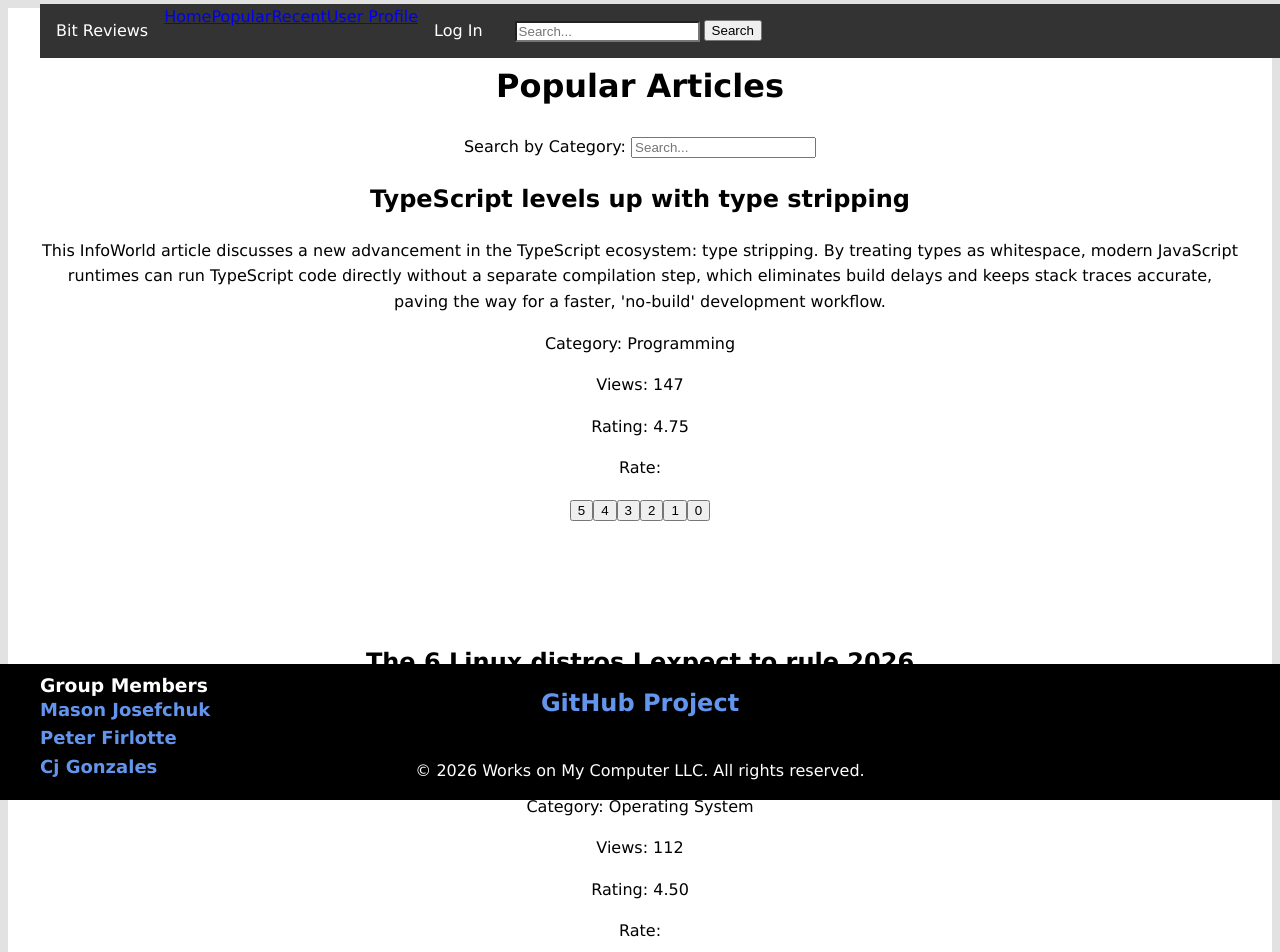
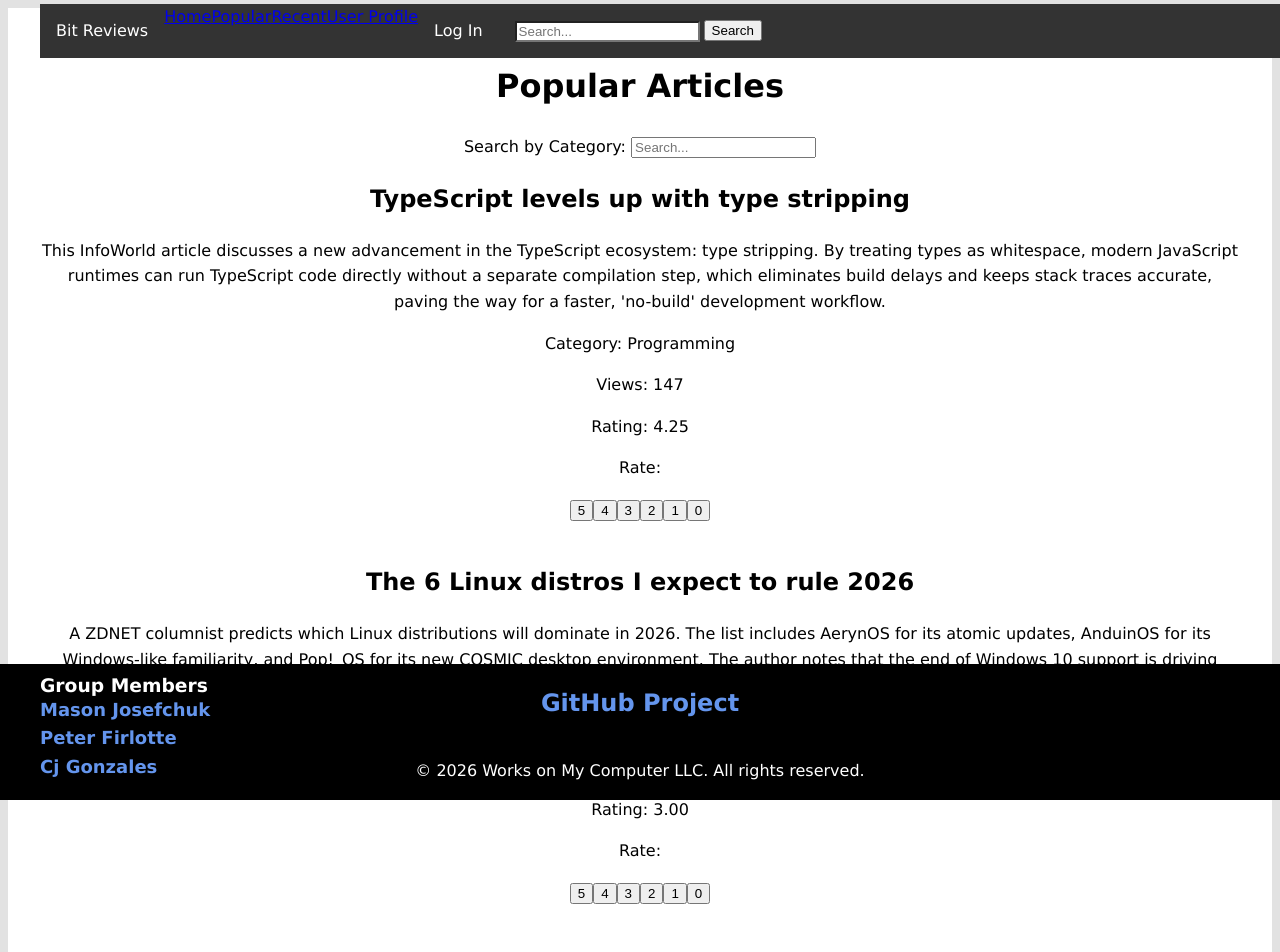
Before and after one commit to pfirlotte-rrc/COMP-4002-Project, a React (Vite) app: page /popular in a window 1280 px wide. Shown: the top 952 px of the page. Built offline with nearby package versions, Linux system fonts and the light colour scheme.

Commit message:
Added to the article context and popular page to make sure that if the current user has rated, they cannot rate again. Also fixed test data for the rating.

```diff
--- a/src/apis/ArticleData.tsx
+++ b/src/apis/ArticleData.tsx
@@ -4,7 +4,10 @@ Name: string,
 NewsArticle: string,
 PublishDate: Date,
 Description: string,
-Ratings: number [],
+Ratings: {
+  userId: string;
+  value: number;
+}[],
 Category: string,
 Views: number
 }
@@ -15,70 +18,100 @@ export const listOfArticles: Article[] = [
     NewsArticle: "https://pythonguides.com/typescript-date/",
     PublishDate: new Date(2026, 0, 27),
     Description: "This article is a comprehensive tutorial explaining how to create, format, and manipulate dates using TypeScript's native Date object. It covers practical topics like time zones, custom formatting, and performing common operations, and also suggests libraries like date-fns for complex tasks.",
-    Ratings: [5, 4, 4, 5],
+    Ratings: [{ userId: "u1", value: 2 },
+  { userId: "u2", value: 4 },
+  { userId: "u3", value: 4 },
+  { userId: "u4", value: 5 }],
     Category: "Programming",
     Views: 37},
   {Name: "I Switched From Windows 11 to Linux Mint. Here Are 7 Things It Does Way Better",
     NewsArticle: "https://www.pcmag.com/opinions/i-switched-from-windows-11-to-linux-mint-7-things-it-does-way-better?test_uuid=04IpBmWGZleS0I0J3epvMrC&test_variant=B",
     PublishDate: new Date(2026, 0, 28),
     Description: "This article details a user's experience switching from Windows 11 to Linux Mint, highlighting seven key areas where Mint excels. It also frankly addresses the trade-offs, including a lack of mainstream software like Adobe Creative Cloud and Microsoft Office.",
-    Ratings: [5, 1, 2, 5],
+    Ratings: [
+  { userId: "u2", value: 4 },
+  { userId: "u3", value: 4 },
+  { userId: "u4", value: 5 }],
     Category: "Operating System",
     Views: 26},
   {Name: "Nationwide is deepening its use of cloud services with AWS",
     NewsArticle: "https://www.cloudcomputing-news.net/news/nationwide-is-deepening-its-use-of-cloud-services-with-aws/",
     PublishDate: new Date(2026, 0, 24),
     Description: "Nationwide Building Society, a large UK financial institution, is expanding its existing cloud partnership with AWS. This move is part of a gradual, long-term strategy to consolidate more of its operational workloads on AWS to achieve greater flexibility, resilience, and improved customer and employee experiences.",
-    Ratings: [5, 3, 2, 1],
+    Ratings: [{ userId: "u1", value: 2 },
+  { userId: "u2", value: 4 },
+  { userId: "u3", value: 4 },
+  { userId: "u4", value: 5 }],
     Category: "Cloud Computing",
     Views: 73},
   {Name: "CS846: The Role of LLMs in Software Engineering (Week 4)",
     NewsArticle: "https://cs.uwaterloo.ca/~m2nagapp/courses/CS846/1261/schedule.html",
     PublishDate: new Date(2026, 0, 27),
     Description: "This university course schedule for Week 4 focuses on 'Requirements Engineering using Generative AI.' It lists several academic papers that investigate how LLMs like ChatGPT can be used for requirements elicitation, specification generation, and prompt engineering, highlighting the growing academic interest in AI-assisted software development.",
-    Ratings: [4, 5, 4, 3],
+    Ratings: [{ userId: "u1", value: 1 },
+  { userId: "u2", value: 4 },
+  { userId: "u3", value: 4 },
+  { userId: "u4", value: 5 }],
     Category: "Computer Science Education",
     Views: 42},
   {Name: "QNX vs Zephyr vs Embedded Linux in 2026: How Safety-Critical Teams Actually Choose",
     NewsArticle: "https://promwad.com/news/qnx-zephyr-embedded-linux-safety-critical-2026",
     PublishDate: new Date(2026, 0, 26),
     Description: "This in-depth industry analysis explores how engineering teams select operating systems for safety-critical projects in 2026. It moves beyond simple feature comparisons to discuss certification risk, long-term support, and the rise of hybrid architectures, comparing the strengths of QNX's predictability, Zephyr's openness, and Embedded Linux's flexibility.",
-    Ratings: [5, 5, 4, 5],
+    Ratings: [{ userId: "u1", value: 5 },
+  { userId: "u2", value: 4 },
+  { userId: "u3", value: 4 },
+  { userId: "u4", value: 1 }],
     Category: "Operating System",
     Views: 58},
   {Name: "AI Boom Drives Data Center Capex to $1.7 Trillion by 2030",
     NewsArticle: "https://www.prnewswire.com/news-releases/ai-boom-drives-data-center-capex-to-1-7-trillion-by-2030--according-to-delloro-group-302681759.html",
     PublishDate: new Date(2026, 1, 10),
     Description: "A report from Dell'Oro Group projects that the artificial intelligence boom will fuel a massive surge in data center capital expenditures, reaching $1.7 trillion by 2030. The report highlights that the top four US hyperscalers are expected to represent about half of this global spending as they deploy larger and more complex AI clusters.",
-    Ratings: [4, 4, 5, 4],
+    Ratings: [{ userId: "u1", value: 5 },
+  { userId: "u2", value: 4 },
+  { userId: "u3", value: 2 },
+  { userId: "u4", value: 5 }],
     Category: "Cloud Computing",
     Views: 95},
   {Name: "The Only Programming Languages Worth Learning in 2026",
     NewsArticle: "https://content.techgig.com/career-advice/only-programming-languages-worth-learning-2026/articleshow/126939089.cms",
     PublishDate: new Date(2026, 0, 20),
     Description: "This career guide for tech students argues that depth in a key language beats breadth. It recommends TypeScript for modern apps (noting it now surpasses JavaScript and Python in GitHub contributors), Python for AI orchestration, Go for infrastructure, Rust for secure systems, and Java/C# for enterprise stability, emphasizing long-term relevance over trends.",
-    Ratings: [3, 4, 5, 2],
+    Ratings: [{ userId: "u1", value: 5 },
+  { userId: "u2", value: 4 },
+  { userId: "u3", value: 4 },
+  { userId: "u4", value: 5 }],
     Category: "Programming",
     Views: 81},
   {Name: "The 6 Linux distros I expect to rule 2026",
     NewsArticle: "https://www.zdnet.com/article/linux-2026-best-distros/",
     PublishDate: new Date(2026, 1, 8),
     Description: "A ZDNET columnist predicts which Linux distributions will dominate in 2026. The list includes AerynOS for its atomic updates, AnduinOS for its Windows-like familiarity, and Pop!_OS for its new COSMIC desktop environment. The author notes that the end of Windows 10 support is driving many new users to explore Linux.",
-    Ratings: [5, 4, 5, 4],
+    Ratings: [{ userId: "u1", value: 5 },
+  { userId: "u2", value: 2 },
+  { userId: "u3", value: 4 },
+  { userId: "u4", value: 1 }],
     Category: "Operating System",
     Views: 112},
   {Name: "Oxide Closes $200M Series C to Scale On-Premises Cloud Computing",
     NewsArticle: "https://www.hpcwire.com/off-the-wire/oxide-closes-200m-series-c-to-scale-on-premises-cloud-computing/",
     PublishDate: new Date(2026, 1, 9),
     Description: "Oxide Computer Company announces a $200 million Series C funding round to scale its on-premises cloud computing platform. The company builds integrated rack-scale systems that provide hyperscale cloud capabilities—like API-driven self-service—directly in a company's own data center, offering an alternative to public cloud providers for enhanced security and control.",
-    Ratings: [4, 5, 4, 4],
+    Ratings: [{ userId: "u1", value: 5 },
+  { userId: "u2", value: 4 },
+  { userId: "u3", value: 1 },
+  { userId: "u4", value: 5 }],
     Category: "Cloud Computing",
     Views: 63},
   {Name: "TypeScript levels up with type stripping",
     NewsArticle: "https://www.infoworld.com/article/2338883/typescript-levels-up-with-type-stripping.html",
     PublishDate: new Date(2026, 0, 22),
     Description: "This InfoWorld article discusses a new advancement in the TypeScript ecosystem: type stripping. By treating types as whitespace, modern JavaScript runtimes can run TypeScript code directly without a separate compilation step, which eliminates build delays and keeps stack traces accurate, paving the way for a faster, 'no-build' development workflow.",
-    Ratings: [5, 5, 5, 4],
+    Ratings: [{ userId: "u1", value: 5 },
+  { userId: "u2", value: 4 },
+  { userId: "u3", value: 3 },
+  { userId: "u4", value: 5 }],
     Category: "Programming",
     Views: 147}
 ]
--- a/src/components/common/context/ArticlesContext.tsx
+++ b/src/components/common/context/ArticlesContext.tsx
@@ -1,15 +1,15 @@
 import { createContext, useState} from 'react';
 import type { ReactNode } from 'react';
 import {  listOfArticles } from '../../../apis/ArticleData';
-import { rateArticle } from '../../../services/ratingService';
 import type { Article } from '../../../apis/ArticleData';
 
 interface ArticlesContextType {
   articles: Article[];
   hiddenArticles: string[];
   incrementViewCount: (name: string) => void;
-  calculateAverageRating: (ratings: number[]) => number;
-  updateRating: (name: string, rating: number) => void;
+  calculateAverageRating: (ratings: { userId: string; value: number }[]) => number;
+  updateRating: (articleId: string, userId: string, value: number) => void;
+  hasUserRated: (articleId: string, userId: string) => boolean;
   addArticle: (article: Article) => void;
   hideArticle: (name: string) => void;
   showArticle: (name: string) => void;
@@ -31,18 +31,30 @@ export const ArticlesProvider = ({ children }: { children: ReactNode }) => {
     );
   };
 
-  const calculateAverageRating = (ratings: number[]): number => {
-    if (ratings.length === 0) return 0;
-    return ratings.reduce((acc, curr) => acc + curr, 0) / ratings.length;
+  const calculateAverageRating = (
+    ratings: { userId: string; value: number }[]
+  ): number => {
+    if (!ratings.length) return 0;
+    const total = ratings.reduce((acc, r) => acc + r.value, 0);
+    return total / ratings.length;
   };
 
-  const updateRating = (name: string, rating: number) => {
-    setArticles((prevArticles) =>
-      prevArticles.map((article) =>
-        article.Name === name
-          ? { ...article, Ratings: [...article.Ratings, rating] }
-          : article
-      )
+  const hasUserRated = (articleId: string, userId: string): boolean => {
+    const article = articles.find((a) => a.Name === articleId);
+    if (!article) return false;
+
+    return article.Ratings.some((r) => r.userId === userId);
+  };
+
+ const updateRating = (articleId: string, userId: string, value: number) => {
+    setArticles(prev =>
+      prev.map(a => {
+        if (a.Name !== articleId) return a;
+        // Ignore if already rated
+        if (a.Ratings.some(r => r.userId === userId)) return a;
+
+        return { ...a, Ratings: [...a.Ratings, { userId, value }] };
+      })
     );
   };
 
@@ -60,7 +72,7 @@ export const ArticlesProvider = ({ children }: { children: ReactNode }) => {
 
   return (
     <ArticlesContext.Provider
-      value={{ articles, hiddenArticles, incrementViewCount, calculateAverageRating, updateRating, addArticle, hideArticle, showArticle}}
+      value={{ articles, hiddenArticles, incrementViewCount, calculateAverageRating, hasUserRated, updateRating, addArticle, hideArticle, showArticle}}
     >
       {children}
     </ArticlesContext.Provider>
--- a/src/components/pages/Popular.tsx
+++ b/src/components/pages/Popular.tsx
@@ -4,8 +4,10 @@ import { useSearch } from '../common/hooks/useSearch';
 import SearchBar from '../search-bar/searchBar';
 
 function Popular() {
-  const { articles, calculateAverageRating, updateRating, incrementViewCount } =
+  const { articles, calculateAverageRating, updateRating, incrementViewCount, hasUserRated } =
     useArticlesContext();
+
+  const currentUserId = "user-123";
 
   const { searchTerm, searchMessages, handleSearchChange } = useSearch();
 
@@ -30,39 +32,39 @@ function Popular() {
     <main>
       <h1>Popular Articles</h1>
 
-      <SearchBar
-        name={searchTerm}
-        onChange={handleSearchChange}
-        messages={searchMessages}
-      />
+      <SearchBar name={searchTerm} onChange={handleSearchChange} messages={searchMessages} />
 
       <div>
         {filteredArticles.length === 0 ? (
-          <p>No articles found for the search term "{searchTerm}"</p>
+          <p>No articles found for "{searchTerm}"</p>
         ) : (
-          filteredArticles.map((article) => (
-            <div key={article.Name}>
-              <h2 onClick={() => incrementViewCount(article.Name)}>
-                {article.Name}
-              </h2>
+          filteredArticles.map(article => {
+            const rated = hasUserRated(article.Name, currentUserId);
+
+            return (
+              <div key={article.Name} style={{ marginBottom: "40px" }}>
+                <h2 onClick={() => incrementViewCount(article.Name)}>{article.Name}</h2>
                 <p>{article.Description}</p>
                 <p>Category: {article.Category}</p>
                 <p>Views: {article.Views}</p>
-              <p>
-                Rating: {calculateAverageRating(article.Ratings).toFixed(2)}
-              </p>
+                <p>Rating: {calculateAverageRating(article.Ratings).toFixed(2)}</p>
+
                 <div>
                   <p>Rate:</p>
-                <button onClick={() => updateRating(article.Name, 5)}>5</button>
-                <button onClick={() => updateRating(article.Name, 4)}>4</button>
-                <button onClick={() => updateRating(article.Name, 3)}>3</button>
-                <button onClick={() => updateRating(article.Name, 2)}>2</button>
-                <button onClick={() => updateRating(article.Name, 1)}>1</button>
-                <button onClick={() => updateRating(article.Name, 0)}>0</button>
+                  {[5, 4, 3, 2, 1, 0].map(v => (
+                    <button
+                      key={v}
+                      disabled={rated}
+                      onClick={() => updateRating(article.Name, currentUserId, v)}
+                    >
+                      {v}
+                    </button>
+                  ))}
+                  {rated && <p style={{ color: "gray" }}>You already rated this article</p>}
                 </div>
-              <div style={{ height: '100px' }}></div>
               </div>
-          ))
+            );
+          })
         )}
       </div>
     </main>
```
Also changed, not shown: src/services/ratingService.ts (deleted, +0 -19 lines). Lines whose indentation alone changed are shown as unchanged.
